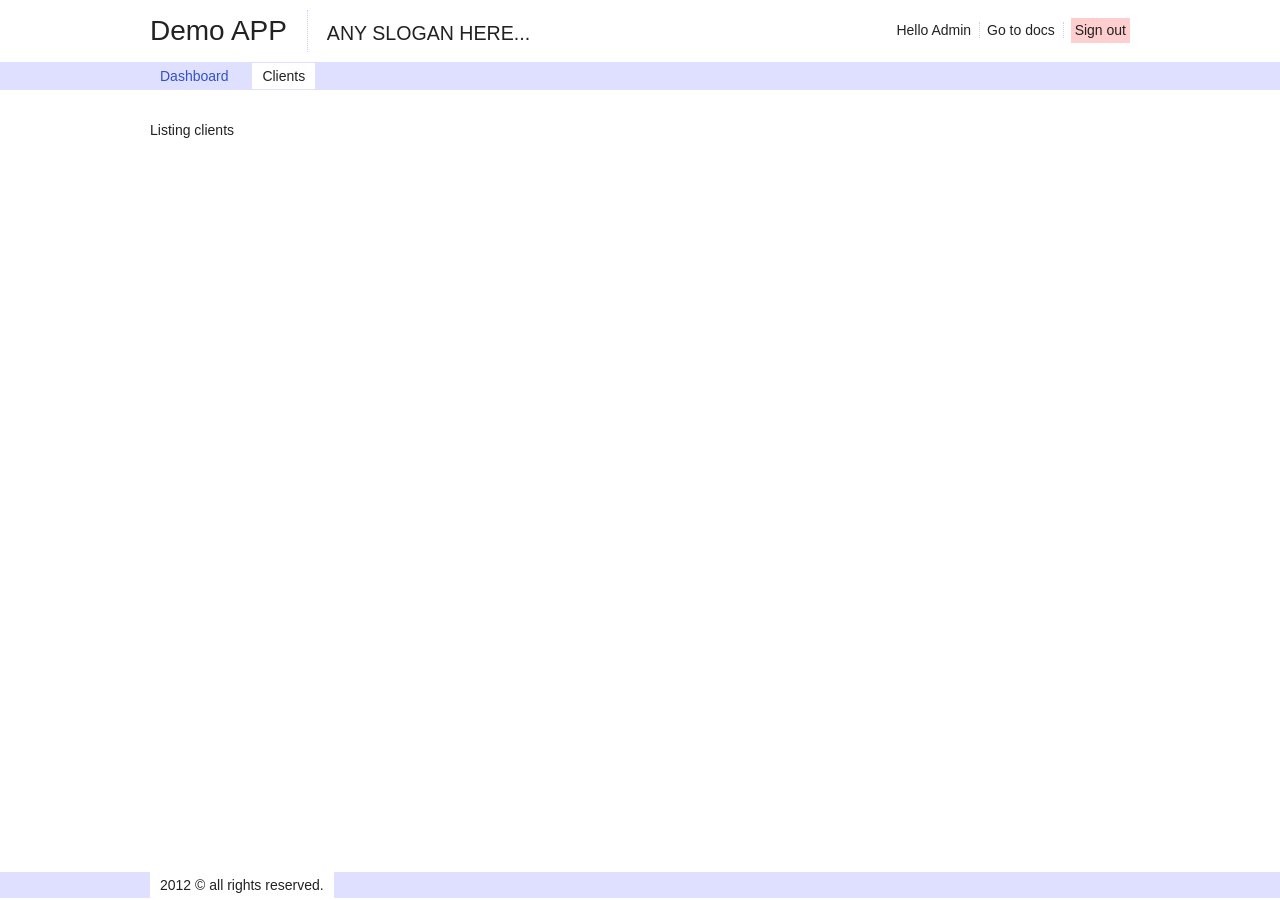
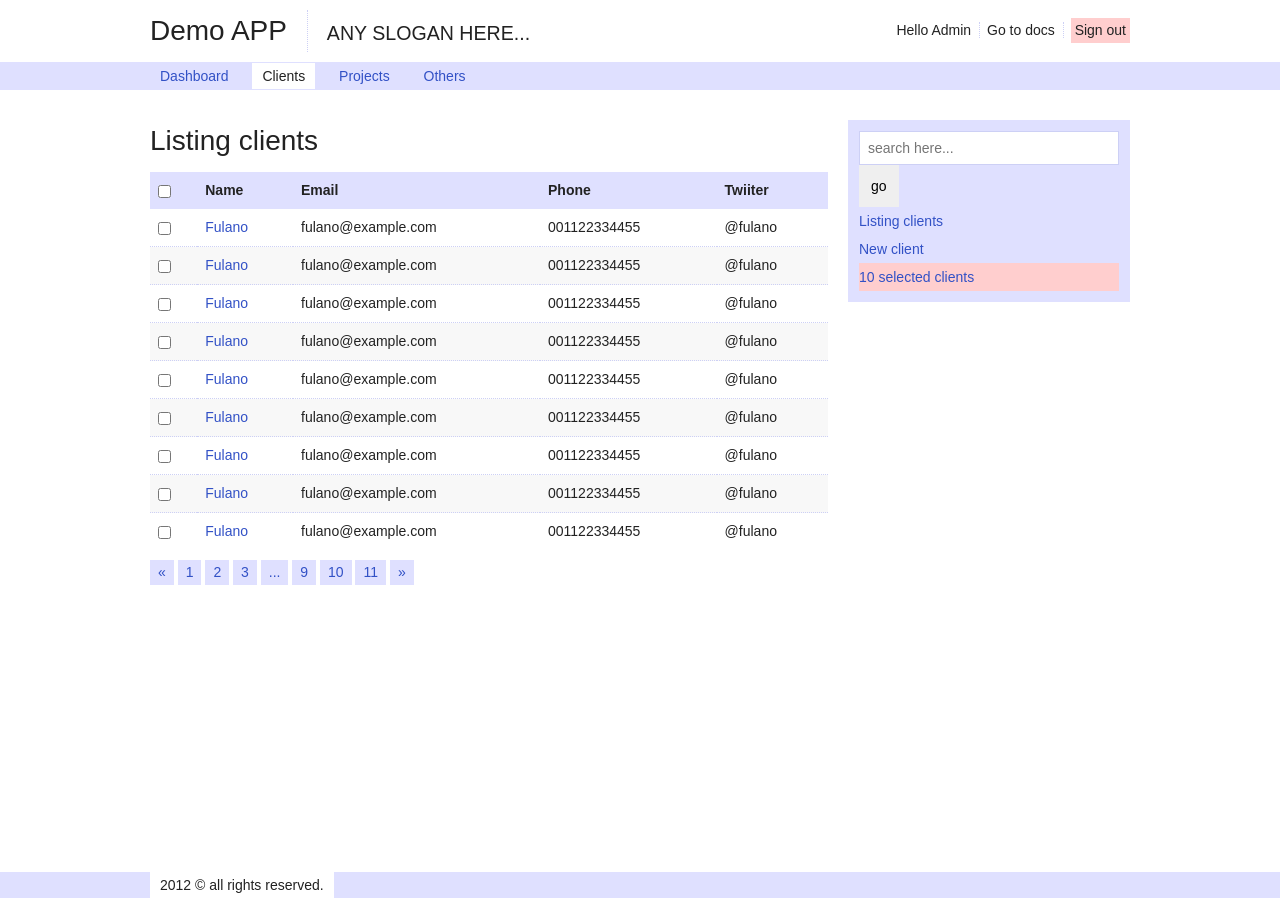
Before and after one commit to renanra/careless-admin, a Jekyll site: the page built from demo/clients/index.html, in a window 1280 px wide. Built offline with Jekyll 4.4.1, drawn with Linux system fonts in a browser that asks for light colours.

Commit message:
creating htmls for demos

```diff
--- a/_layouts/demo.html
+++ b/_layouts/demo.html
@@ -34,6 +34,8 @@
             <li{% if page.active_if == "/demo/clients/" %} class="active"{% endif %}>
               <a href="/demo/clients">Clients</a>
             </li>
+            <li><a href="#">Projects</a></li>
+            <li><a href="#">Others</a></li>
           </ul>
         </div>
       </nav>
@@ -44,7 +46,34 @@
             {{ content }}
           </div>
         </section>
+        {% if page.aside %}
+        <aside class="aside">
+          <div class="content">
+            <ul>
+              <li>
+                <form action="/demo/clients/" method="GET" class="form-search">
+                  <div>
+                    <input type="text" placeholder="search here...">
+                  </div>
+                  <button>go</button>
+                </form>
+              </li>
+              <li class="active"><a href="/demo/clients/">Listing clients</a></li>
+              <li><a href="/demo/clients/form.html">New client</a></li>
+              {% if page.collection == false %}
+              <li><a href="/demo/clients/form.html">Edit client</a></li>
+              <li><a href="/demo/clients/form.html">Delete client</a></li>
+              {% endif %}
+              {% if page.collection %}
+              <li class="error"><a href="/demo/clients/">10 selected clients</a></li>
+              {% endif %}
+            </ul>
+          </div>
+        </aside>
+        {% endif %}
       </div>
+
+
     </div>
 
     <footer class="footer">
--- a/demo/clients/index.html
+++ b/demo/clients/index.html
@@ -2,7 +2,97 @@
 layout: demo
 title: Listing Clients
 active_if: /demo/clients/
+aside: true
+collection: true
 ---
 
+<h1>Listing clients</h1>
 
-Listing clients
+<table>
+  <thead>
+    <tr>
+      <th><input type="checkbox"></th>
+      <th>Name</th>
+      <th>Email</th>
+      <th>Phone</th>
+      <th>Twiiter</th>
+    </tr>
+  </thead>
+  <tbody>
+    <tr>
+      <td><input type="checkbox"></td>
+      <td><a href="#">Fulano</a></td>
+      <td>fulano@example.com</td>
+      <td>001122334455</td>
+      <td>@fulano</td>
+    </tr>
+    <tr>
+      <td><input type="checkbox"></td>
+      <td><a href="#">Fulano</a></td>
+      <td>fulano@example.com</td>
+      <td>001122334455</td>
+      <td>@fulano</td>
+    </tr>
+    <tr>
+      <td><input type="checkbox"></td>
+      <td><a href="#">Fulano</a></td>
+      <td>fulano@example.com</td>
+      <td>001122334455</td>
+      <td>@fulano</td>
+    </tr>
+    <tr>
+      <td><input type="checkbox"></td>
+      <td><a href="#">Fulano</a></td>
+      <td>fulano@example.com</td>
+      <td>001122334455</td>
+      <td>@fulano</td>
+    </tr>
+    <tr>
+      <td><input type="checkbox"></td>
+      <td><a href="#">Fulano</a></td>
+      <td>fulano@example.com</td>
+      <td>001122334455</td>
+      <td>@fulano</td>
+    </tr>
+    <tr>
+      <td><input type="checkbox"></td>
+      <td><a href="#">Fulano</a></td>
+      <td>fulano@example.com</td>
+      <td>001122334455</td>
+      <td>@fulano</td>
+    </tr>
+    <tr>
+      <td><input type="checkbox"></td>
+      <td><a href="#">Fulano</a></td>
+      <td>fulano@example.com</td>
+      <td>001122334455</td>
+      <td>@fulano</td>
+    </tr>
+    <tr>
+      <td><input type="checkbox"></td>
+      <td><a href="#">Fulano</a></td>
+      <td>fulano@example.com</td>
+      <td>001122334455</td>
+      <td>@fulano</td>
+    </tr>
+    <tr>
+      <td><input type="checkbox"></td>
+      <td><a href="#">Fulano</a></td>
+      <td>fulano@example.com</td>
+      <td>001122334455</td>
+      <td>@fulano</td>
+    </tr>
+  </tbody>
+</table>
+
+<ul class="pagination">
+  <li><a href="#">&laquo;</a></li>
+  <li><a href="#">1</a></li>
+  <li class="active"><a href="#">2</a></li>
+  <li><a href="#">3</a></li>
+  <li><a href="#">...</a></li>
+  <li><a href="#">9</a></li>
+  <li><a href="#">10</a></li>
+  <li><a href="#">11</a></li>
+  <li><a href="#">&raquo;</a></li>
+</ul>
```
Also changed, not shown: demo/clients/form.html (added, +33 -0 lines).
